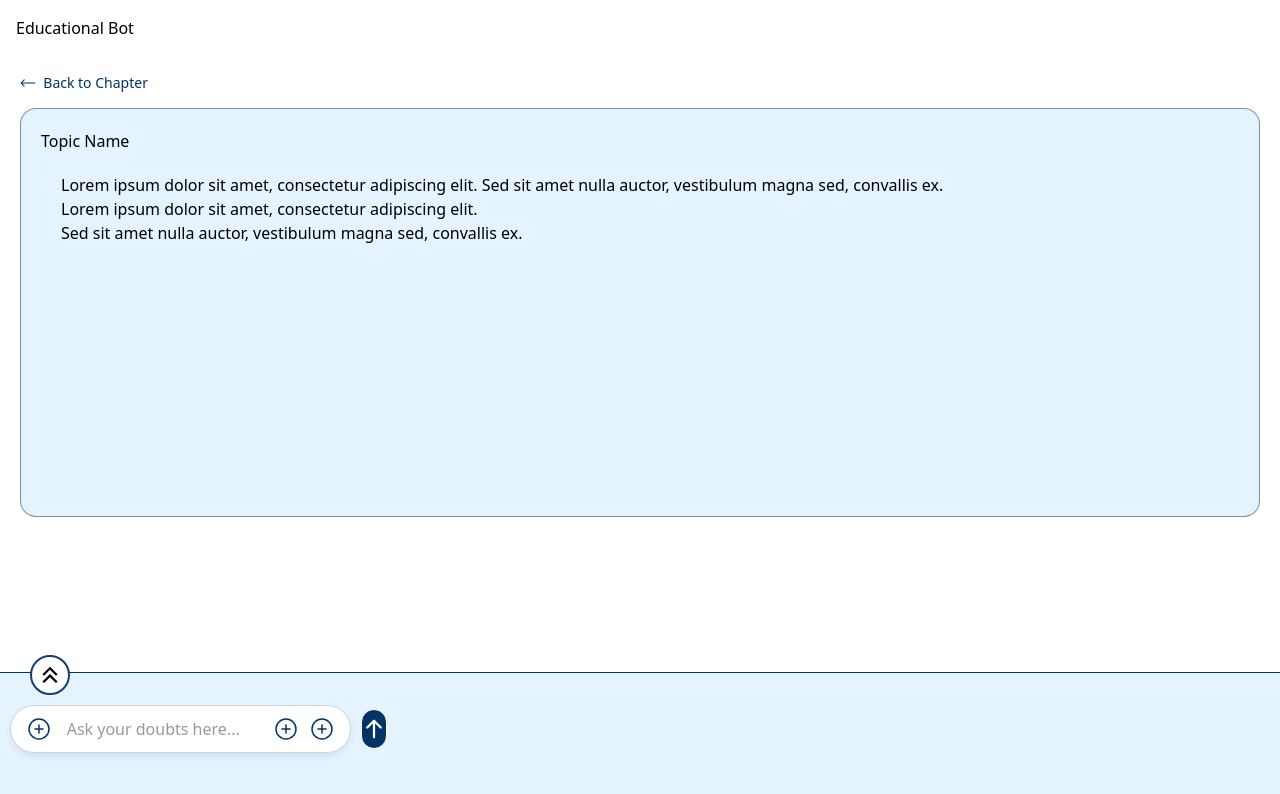
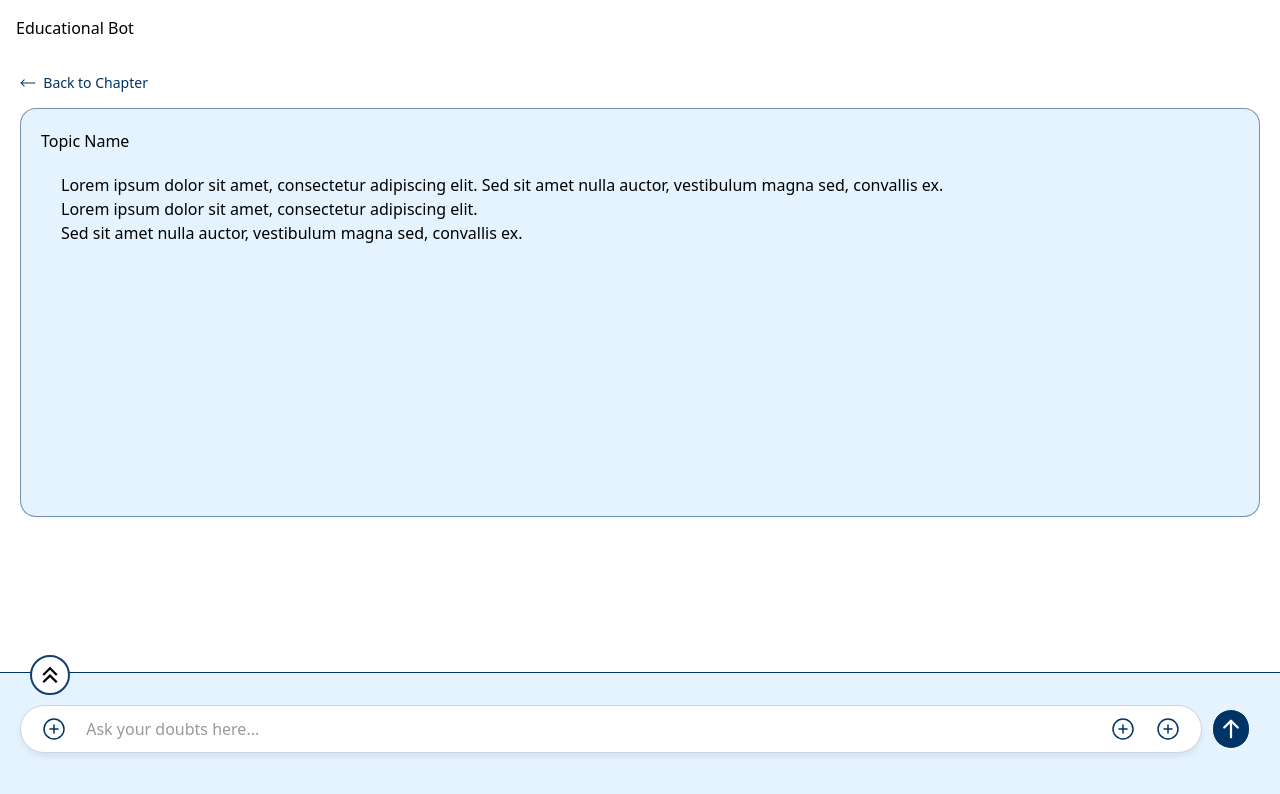
Before and after one commit to princybhalu/educational_bot, a React (Create React App) app: page /chat-bot in a window 1280 px wide. Shown: the top 794 px of the page. Built offline with nearby package versions, Linux system fonts and the light colour scheme.

Commit message:
full chat input to full width and custom scrollbar design

```diff
--- a/src/index.css
+++ b/src/index.css
@@ -1,10 +1,29 @@
 @tailwind base;
 @tailwind components;
 @tailwind utilities;
-
 @layer utilities {
   .ring-theme-color-navy-blue {
     --tw-ring-color: #001f3f;
     /* Example navy blue color */
   }
 }
+
+/* width */
+
+::-webkit-scrollbar {
+  width: 10px;
+}
+
+/* Track */
+
+::-webkit-scrollbar-track {
+  background-color: rgb(231, 224, 224);
+  border-radius: 10px;
+}
+
+/* Handle */
+
+::-webkit-scrollbar-thumb {
+  background: rgb(173, 177, 178);
+  border-radius: 10px;
+}
--- a/src/style/chat-bot.css
+++ b/src/style/chat-bot.css
@@ -108,10 +108,11 @@
 
 .footer-input-and-send-btn {
   display: flex;
-  justify-content: space-between;
+  width: 100%;
   align-items: center;
-  width: 25%;
-  margin-bottom: 55px;
+  margin-bottom: 60px;
+  padding-left: 10px;
+  padding-right: 20px;
 }
 
 .footer-input-section {
@@ -121,7 +122,7 @@
   border: 1px solid #cbd5e1;
   background-color: white;
   min-width: 341px;
-  width: 90%;
+  width: 100%;
   height: 48px;
   padding: 5px 10px;
   box-shadow: 0px 4px 8px -2px #1717171a;
```
